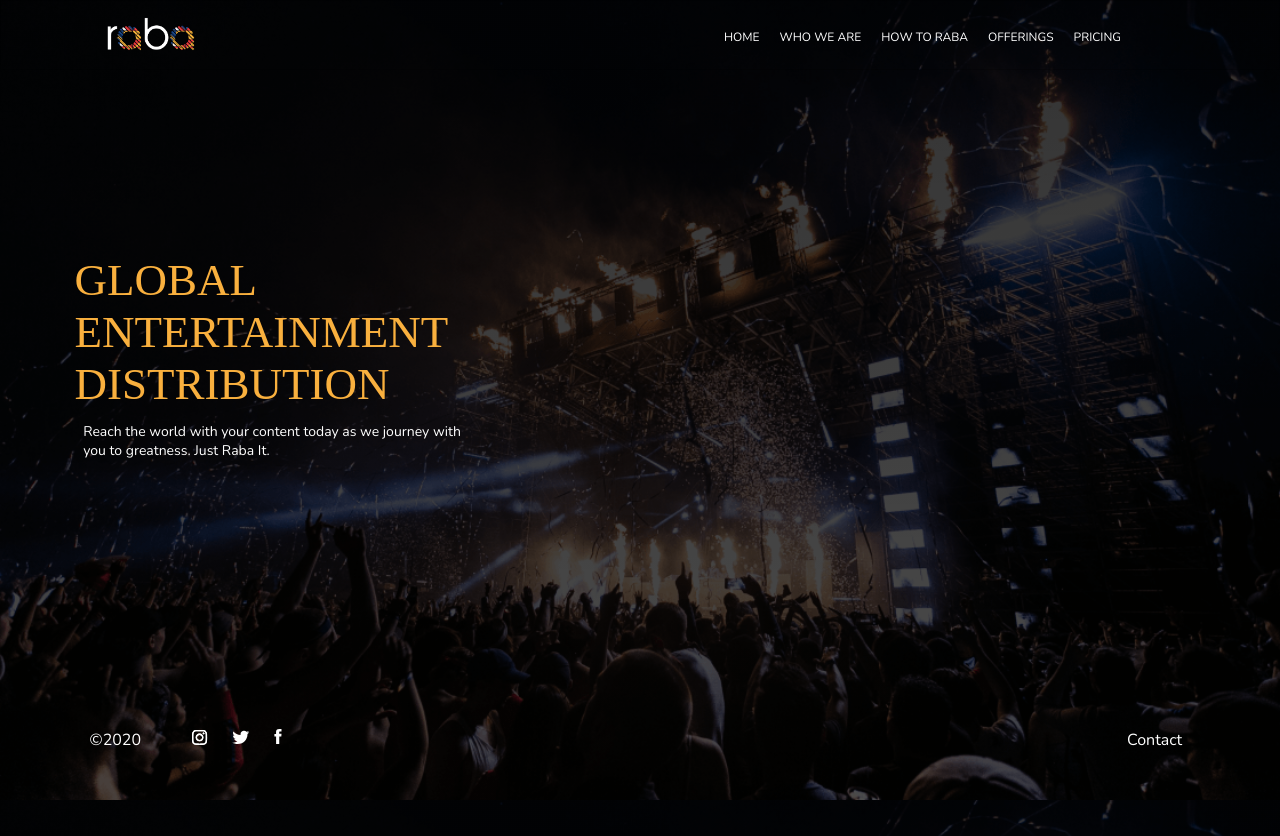
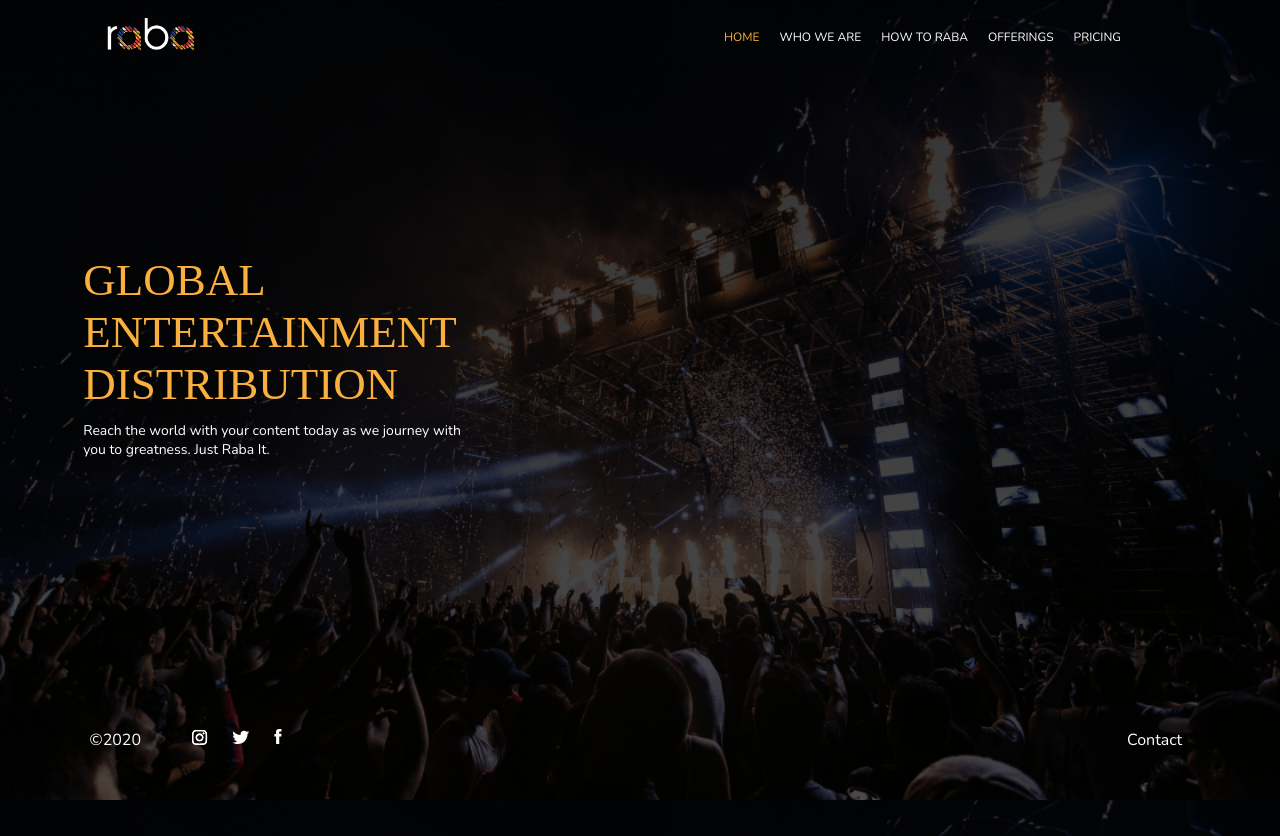
Before and after one commit to AqueousSolution/RabaOnePager, a plain HTML site: page index.html in a window 1280 px wide. Shown: the top 836 px of the page. Drawn offline with nearby package versions, Linux system fonts and the light colour scheme.

Commit message:
johnschanges

```diff
--- a/index.html
+++ b/index.html
@@ -22,28 +22,32 @@
       <input type="checkbox" id="chkToggle"></input>
       <ul class="main-nav" id="js-menu">
         <li>
-          <a href="#" class="nav-links">Home</a>
+          <a href="#" id="homelink" class="nav-links">Home</a>
         </li>
         <li>
-          <a href="#whoweare" class="nav-links">Who we are</a>
+          <a href="#whoweare" id="whowearelink"class="nav-links">Who we are</a>
         </li>
         <li>
-          <a href="#howto" class="nav-links">how to raba</a>
+          <a href="#howto" id="howtolink" class="nav-links">how to raba</a>
         </li>
         <li>
-          <a href="#offerings" class="nav-links">offerings</a>
+          <a href="#offerings" id="offeringslink" class="nav-links">offerings</a>
         </li>
         <li>
-          <a href="#pricing" class="nav-links">pricing</a>
+          <a href="#pricing" id="pricinglink" class="nav-links">pricing</a>
         </li>
       </ul>
     </nav>
+
+
           <section class="home stickysections" id="home">
+              <div class="topsection">
               <h1 class="maintitle">Global  Entertainment Distribution</h1>
               <p class="maincontent">
                 Reach the world with your content today as we journey with you to
                 greatness. Just Raba It.
               </p>
+        </div>
     </section>
 
     <section class="whoweare stickysections" id="whoweare">
@@ -230,15 +234,16 @@
         <div class="details track">
           <div class="flex">
             <h2 class="pricingtype">Track</h2>
-            <a target="_blank" href="https://docs.google.com/forms/d/e/1FAIpQLScBVNmDl2zIMVKJHHK0gYCYRxYVUObDmDP150ybiwYrtZvVIA/viewform?embedded=true" class="rabanow-small">raba now</a>
+            <a  href="https://docs.google.com/forms/d/e/1FAIpQLScBVNmDl2zIMVKJHHK0gYCYRxYVUObDmDP150ybiwYrtZvVIA/viewform?embedded=true" class="rabanow-small">raba now</a>
           </div>
           <h1 class="price">N1500 <sub>Per Year</sub></h1>
         </div>
         <div class="details album">
           <div class="flex">
             <h2 class="pricingtype">Album</h2>
-            <a target="_blank"href="https://docs.google.com/forms/d/e/1FAIpQLSc8qeq5L248k1uvBxjXovxy8TXLBZJcjQ1T1BhzuMKzjyA8cg/viewform?embedded=true" class="rabanow-small">raba now</a>
+            <a href="https://docs.google.com/forms/d/e/1FAIpQLSc8qeq5L248k1uvBxjXovxy8TXLBZJcjQ1T1BhzuMKzjyA8cg/viewform?embedded=true" class="rabanow-small">raba now</a>
           </div>
+
           <h1 class="price">N4600 <sub>Per Year</sub></h1>
           <p class="limit">Limit Of 20 Tracks Per Album</p>
         </div>
@@ -252,11 +257,11 @@
         <li class="trackfeatureslist">Personalized customer support</li>
       </ul>
       <div class="details contactus">
-        <div class="flexer">
+
           <h2 class="pricingtype yellow">Contact Us</h2>
+
+        <p class="enjoy">Enjoy attractive discounts when you distribute over 100 tracks.</p>
         <a href="#popup" class="rabanow-small ctc">Contact Us</a>
-        </div>
-        <p class="enjoy">Enjoy attractive discounts when you distribute over 100 tracks.</p>
       </div>
       <ul class="albumfeatures">
         <li class="trackfeatureslist"><a href="#popup">100+ tracks</a></li>
@@ -297,8 +302,12 @@
           <a href="https://m.facebook.com/Raba-109231523941586/posts/?ref=bookmarks&mt_nav=0"  target="_blank"><img src="ig.svg"/></a>
         </li>
       </ul>
+
       <div class="contact"><a href="#popup">Contact</a></div>
     </footer>
+
+
+
     <div id="popup" class="popup">
       <div class="popup-content">
         <form data-netlify="true" method="post" class="contactform">
@@ -316,5 +325,36 @@
         </form>
       </div>
     </div>
+    <script>
+        window.onscroll = function() {
+          myFunction(sectionZero, 500, sectionZeroid);
+          myFunction(sectionOne, 1000, sectionOneid);
+          myFunction(sectionTwo, 1700, sectionTwoid);
+          myFunction(sectionThree,2200, sectionThreeid);
+          myFunction(sectionFour,3000, sectionFourid);
+
+
+        };
+        let sectionZeroid = document.getElementById('homelink');
+        let sectionOneid = document.getElementById('whowearelink');
+        let sectionTwoid = document.getElementById('howtolink');
+        let sectionThreeid = document.getElementById('offeringslink');
+        let sectionFourid = document.getElementById('pricinglink');
+
+        let sectionZero = 0
+        let sectionOne = 500;
+        let sectionTwo = 1010;
+        let sectionThree = 1720;
+        let sectionFour = 2230;
+
+        function myFunction(pos, end, id) {
+          if (document.body.scrollTop > pos &&  document.body.scrollTop < end|| document.documentElement.scrollTop >=pos && document.documentElement.scrollTop < end) {
+            id.classList.add("active");
+          } else{
+           id.classList.remove("active");
+          }
+        }
+
+        </script>
   </body>
 </html>
--- a/style.css
+++ b/style.css
@@ -18,7 +18,12 @@
   padding-bottom: 10px;
   z-index: 99999;
 }
-
+.active {
+  color: #f9b03e;
+  text-decoration: none;
+  font-size: 12px;
+  margin-left: 20px;
+}
 .logo {
   height: 2.4rem;
 }
@@ -127,20 +132,22 @@ section {
   width: 100%;
 }
 
+.topsection {
+  margin: 0 6.5%;
+}
+
 .maintitle {
   color: #f9b03e;
-  font-family: "Montserrat";
+  font-family: "Montserrat" !important;
   font-size: 45px;
   display: table-caption;
   margin-top: 68%;
-  margin-left: 20%;
   text-transform: uppercase;
   font-weight: 400;
 }
 
 .maincontent {
   color: white;
-  margin-left: 6.5%;
   width: 30vw;
   margin-top: 1%;
 }
@@ -347,6 +354,7 @@ section.rabaofferings {
   border: 1px solid #ffffff;
   justify-self: end;
   transition: all 0.3s;
+  z-index: 9999;
 }
 
 .rabanow:hover {
```
Lines whose indentation alone changed are shown as unchanged.
